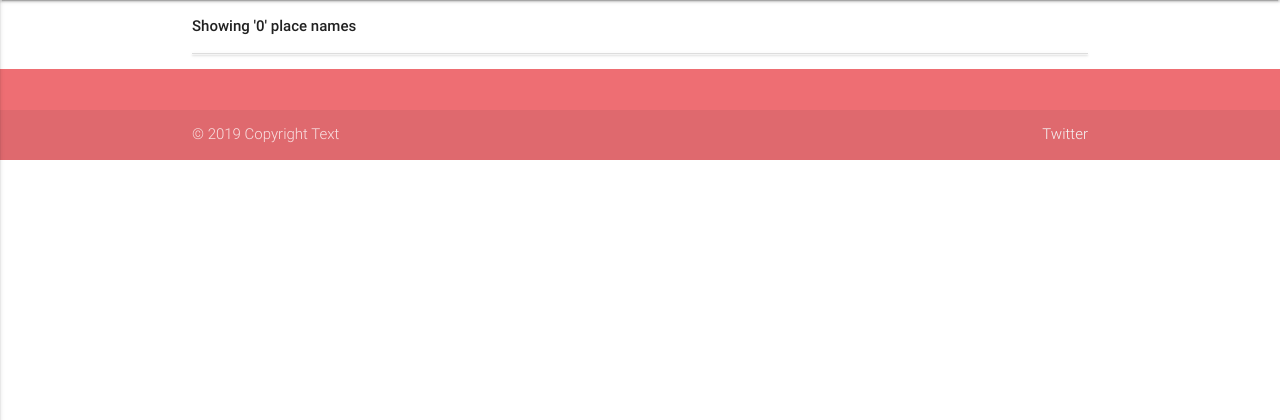
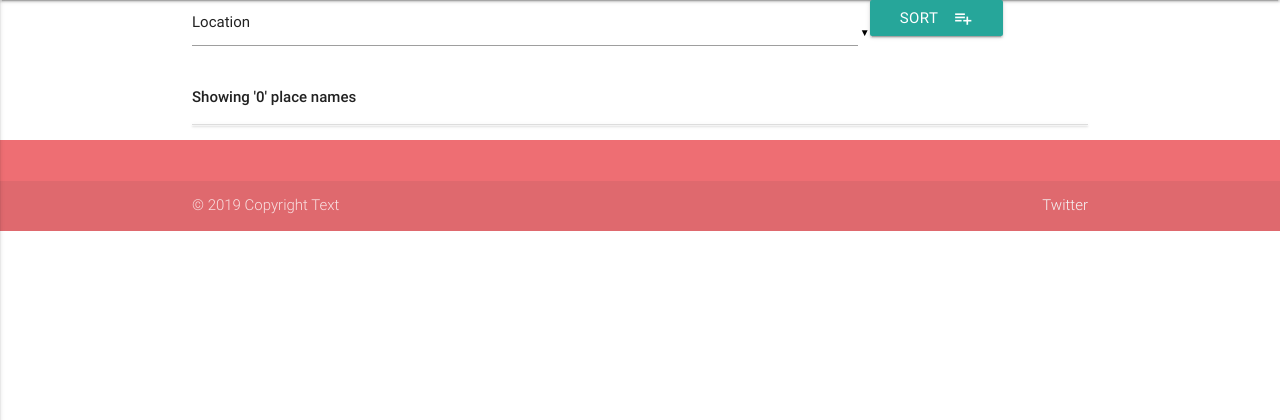
Before and after one commit to michaelhdev/project-3, a Flask app: page / in a window 1280 px wide. Shown: the part 64-484 px from the top of the page. Run offline with Flask 2, Linux system fonts and the light colour scheme; data that the repository does not hold is empty; some libraries are stand-ins or nearby versions.

Commit message:
Added sort functionality to placenames.html

```diff
--- a/app.py
+++ b/app.py
@@ -52,6 +52,11 @@ def update_place_name(place_name_id):
 def delete_place_name(place_name_id):
     mongo.db.place_names.remove({"_id": ObjectId(place_name_id)})
     return redirect(url_for("get_place_names"))
+
+@app.route("/sort_place_names", methods=["POST"])
+def sort_place_names():
+
+    return render_template("placeNames.html", place_names=mongo.db.place_names.find().sort(request.form.get("sort_by"),1))
 
 ####################################################################
 
--- a/templates/placeNames.html
+++ b/templates/placeNames.html
@@ -4,7 +4,19 @@
 {% if session['username'] %}
     <a href="{{url_for('add_place_name')}}" class="waves-effect waves-light btn btn_large green"><i class="fas fa-plus"></i> Add Place Name </a>
 {% endif %}
-
+<form action="{{ url_for('sort_place_names')}}" method="POST" >
+      <div class="row">
+      <select name="sort_by" id="sort_by" class="col s9">
+        <option value="location">Location</option>
+        <option value="likes">likes</option>
+        <option value="created_by">Created by</option>
+        <option value="eng_name">Name</option>
+      </select>
+      <button class="btn waves-effect waves-light" type="submit" name="action" class="col s3">Sort
+        <i class="material-icons right">playlist_add</i>
+      </button>
+      </div>
+</form>
 <div>
         <p><strong>Showing '{{ place_names.count() }}' place names</strong></p>
 </div>
```
